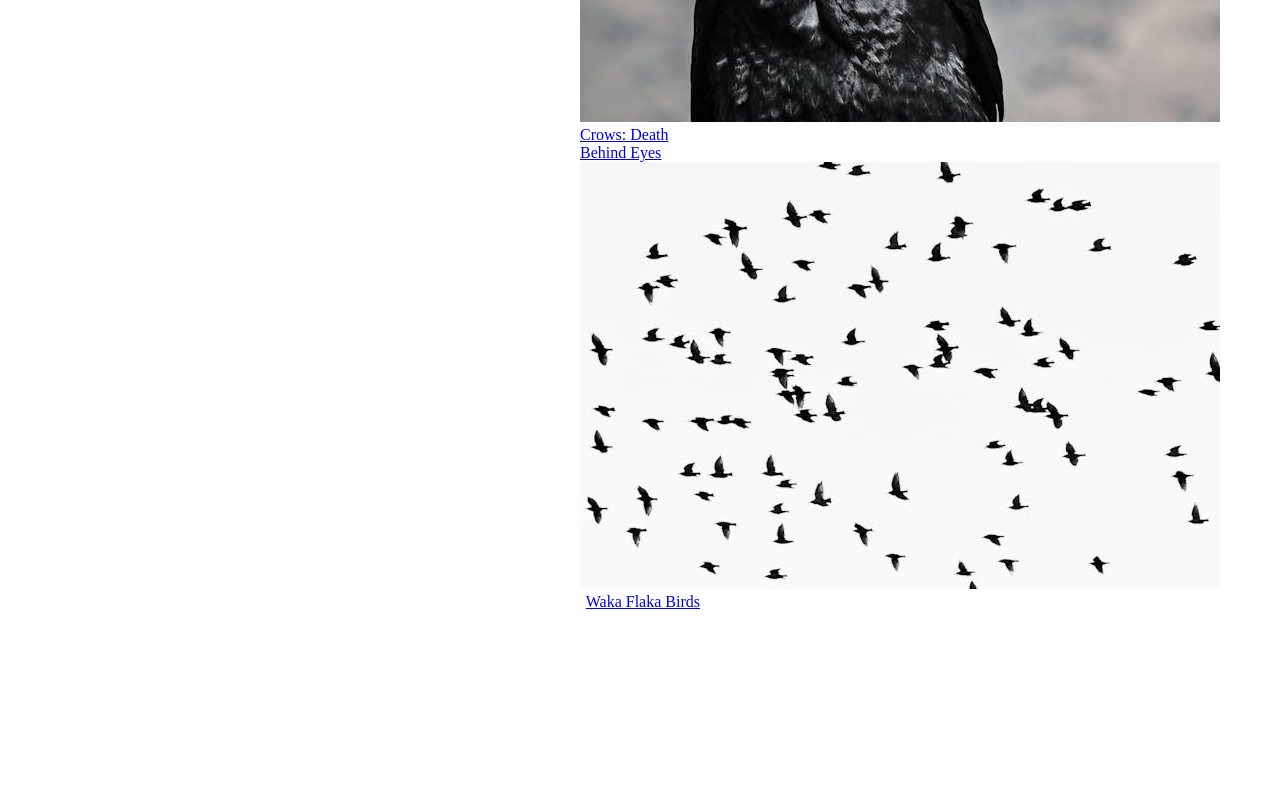
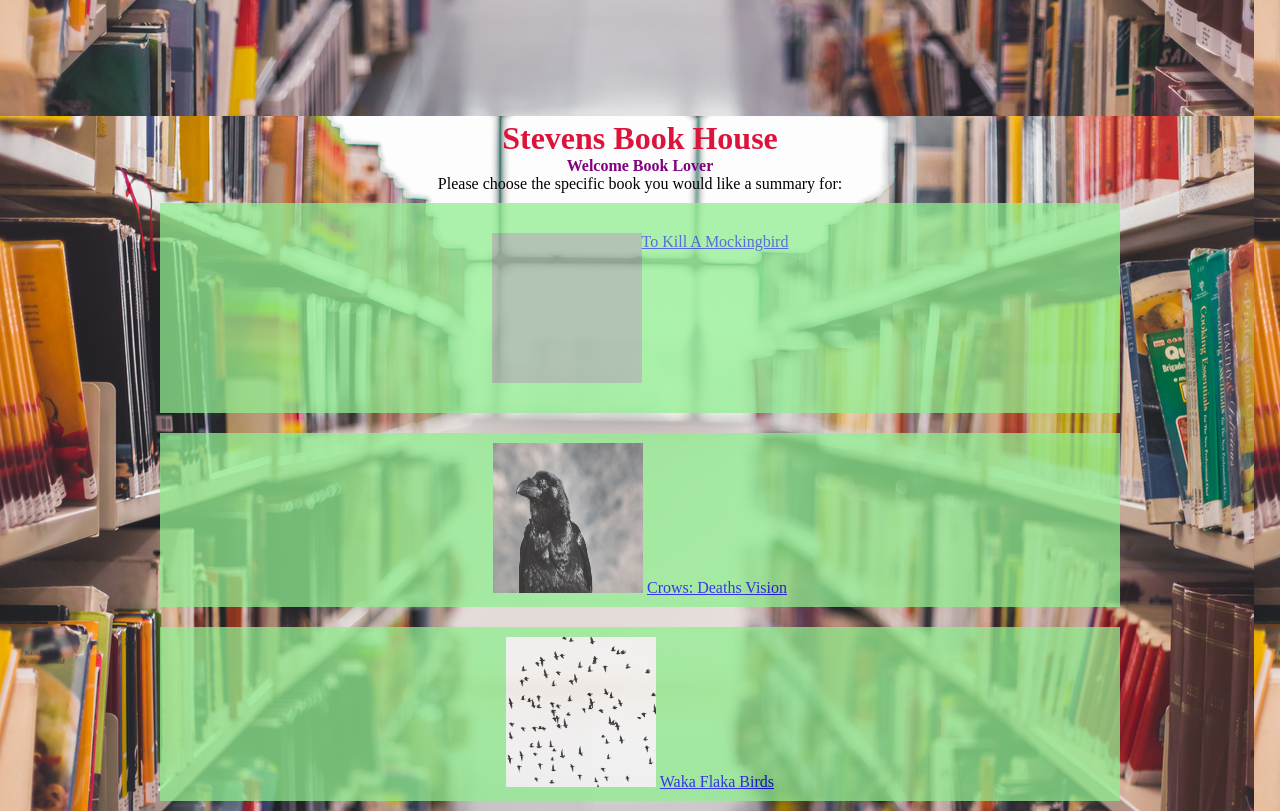
Before and after one commit to Nolleyflip/Stevens-Book-House, a plain HTML site: page index.html in a window 1280 px wide. Shown: the part 720-1531 px from the top of the page. Before the commit the page ends 1331 px from the top, so only its background shows below. Drawn offline with Linux system fonts and the light colour scheme; grey boxes are pictures that could not be loaded.

Commit message:
reformatted html

```diff
--- a/index.html
+++ b/index.html
@@ -6,22 +6,31 @@
     <title>Stevens Book House</title>
     <link rel="stylesheet" href="./styles.css">
 </head>
-<body>
+<body style="background: url('./assets/Library.jpg');">
+    <img src="./assets/Library.jpg" alt="">
     <header>
         <h1>Stevens Book House</h1>
     </header>
     <h4>Welcome Book Lover</h4>
     <p>Please choose the specific book you would like a summary for:</p>
-    <section class="upper-body">
-        <div class="birds">
-            <div class="mockingbird-box">
-                <img src="./assets/mockingbird.jpg" class="mockingbird" alt="mockingbird">
+    <section>
+        <div class="box">
+            <div class="box">
+                <img src="./assets/mockingbird.jpg" class="mockingbird" alt="">
                 <a href="#">To Kill A Mockingbird</a>
             </div>
-            <img src="./assets/crow close up.jpg" alt="close up of crow">
-            <a href="#">Crows: Death Behind Eyes</a>
-            <img src="./assets/circle of birds.jpg" alt="birds flocking">
-            <a href="#">Waka Flaka Birds</a>
+        </div>
+        <div class="box">
+            <div class="crow-box">
+                <img src="./assets/crow close up.jpg" class ="crow" alt="">
+                <a href="#">Crows: Deaths Vision</a>
+            </div>
+        </div>
+        <div class="box">
+            <div class="birds-box">
+                <img src="./assets/circle of birds.jpg" class="birds" alt="">
+                <a href="#">Waka Flaka Birds</a>
+            </div>
         </div>
     </section>
 </body>
--- a/styles.scss
+++ b/styles.scss
@@ -1,32 +1,50 @@
-* {
+$header-color: crimson;
+$box-color: lightgreen;
+
+*{
     padding: 0;
     margin: 0;
     box-sizing: border-box;
 }
+body {
 
+}
 header {
-    color: green
+    color: $header-color;
+    text-align: center;
 }
-
+h4 {
+    color: purple;
+    text-align: center;
+}
+p {
+    text-align: center;
+}
 section {
     display: flex;
+    align-items: center;
+    flex-direction: column;
+}
+.box {
+    padding: 10px;
+    margin: 10px;
+    background-color: $box-color;
+    opacity: 75%;
+    width: 75%;
     justify-content: center;
+    display: flex;
 }
-
+.mockingbird {
+    width: 150px;
+    height: 150px;
+}
+.crow {
+    width: 150px;
+    height: 150px;
+    background-color: $box-color;
+}
 .birds {
-    width: 120px;
-    height: 120px;
-    display: inline-block;
+    width: 150px;
+    height: 150px;
+    background-color: $box-color;
 }
-
-.mockingbird {
-    height: 120px;
-    width: 120px;
-}
-.mockingbird-box {
-    padding: 120px;
-}
-a {
-    display: flex;
-    float: right;
-}
```
Also changed, not shown: assets/Library.jpg (added), styles.css, 1 other file.
